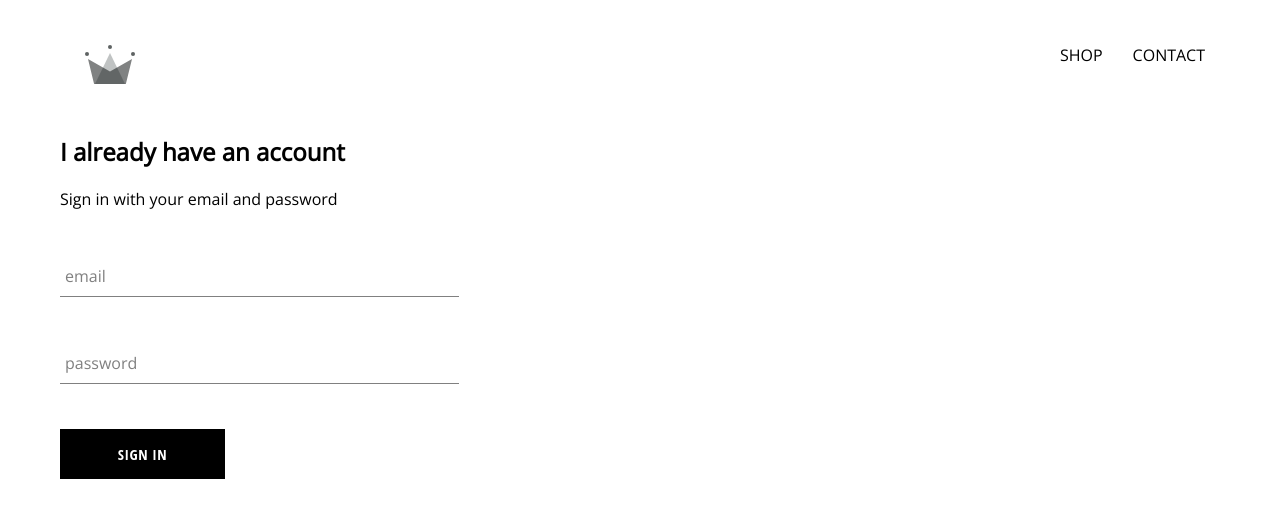
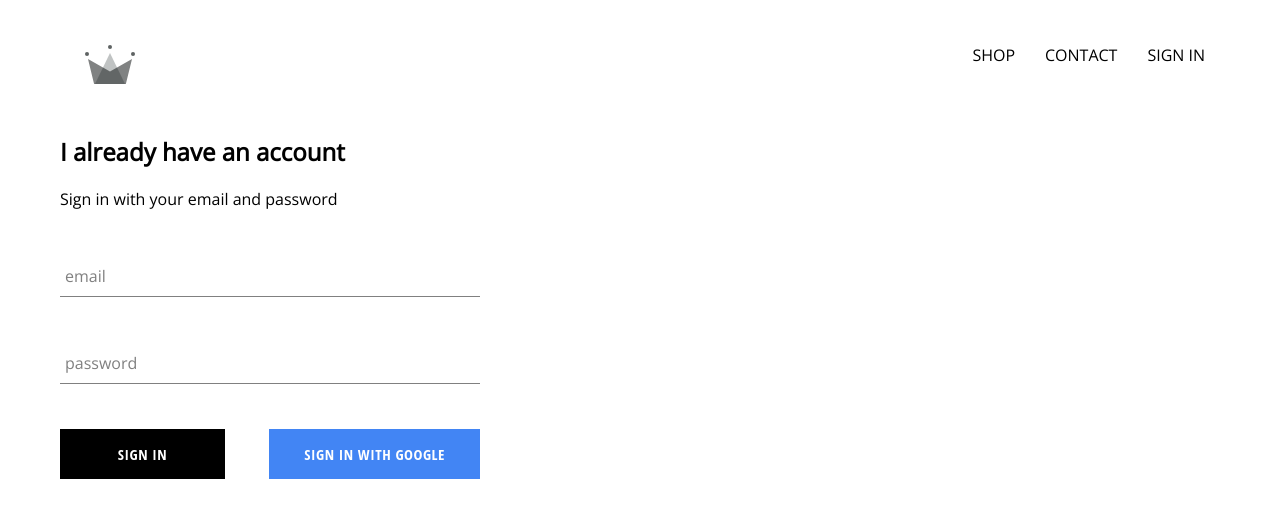
Before and after one commit to GypsyRobot/crwn-clothing, a React (Create React App) app: page /signin in a window 1280 px wide. Shown: the top 518 px of the page. Built offline with nearby package versions, Linux system fonts and the light colour scheme; no server answers.

Commit message:
criei login e logout com firebase

```diff
--- a/package.json
+++ b/package.json
@@ -6,6 +6,7 @@
     "@testing-library/jest-dom": "^5.11.4",
     "@testing-library/react": "^11.1.0",
     "@testing-library/user-event": "^12.1.10",
+    "firebase": "^8.7.0",
     "node-sass": "4.12.0",
     "react": "^17.0.2",
     "react-dom": "^17.0.2",
--- a/src/App.css
+++ b/src/App.css
@@ -1,5 +1,5 @@
 body {
-  font-family: 'Open Sans';
+  font-family: "Open Sans";
   padding: 20px 60px;
 }
 
@@ -7,3 +7,7 @@
   text-decoration: none;
   color: black;
 }
+
+* {
+  box-sizing: border-box;
+}
--- a/src/App.js
+++ b/src/App.js
@@ -8,10 +8,34 @@
 import SignInAndSignUpPage from './pages/sign-in-and-sign-up/sign-in-and-sign-up.component.jsx';
 import Header from './components/header/header.component.jsx';
 
-function App() {
+import { auth } from './firebase/firebase.utils';
+
+class App extends React.Component {
+  constructor() {
+    super();
+
+    this.state = {
+      currentUser: null
+    }
+  }
+
+  unsubscribeFromAuth = null;
+
+  componentDidMount() {
+    this.unsubscribeFromAuth = auth.onAuthStateChanged(user => {
+      this.setState({ currentUser: user });
+      console.log(user);
+    })
+  }
+
+  componentWillUnmount() {
+    this.unsubscribeFromAuth();
+  }
+
+  render() {
     return (
       <div>
-      <Header />
+        <Header currentUser={this.state.currentUser} />
         <Switch>
           <Route exact path='/' component={HomePage} />
           <Route path='/shop' component={ShopPage} />
@@ -20,5 +44,6 @@
       </div>
     );
   }
+}
 
 export default App;
--- a/src/components/custom-button/custom-button.component.jsx
+++ b/src/components/custom-button/custom-button.component.jsx
@@ -2,8 +2,8 @@
 
 import './custom-button.styles.scss';
 
-const CustomButton = ({ children, ...otherProps }) => (
-  <button className='custom-button' {...otherProps}>
+const CustomButton = ({ children, isGoogleSignIn, ...otherProps }) => (
+  <button className={`${isGoogleSignIn ? 'google-sign-in' : ''} custom-button`} {...otherProps}>
     {children}
   </button>
 );
--- a/src/components/custom-button/custom-button.styles.scss
+++ b/src/components/custom-button/custom-button.styles.scss
@@ -9,7 +9,7 @@
   background-color: black;
   color: white;
   text-transform: uppercase;
-  font-family: 'Open Sans Condensed';
+  font-family: "Open Sans Condensed";
   font-weight: bolder;
   border: none;
   cursor: pointer;
@@ -19,4 +19,14 @@
     color: black;
     border: 1px solid black;
   }
+
+  &.google-sign-in {
+    background-color: #4285f4;
+    color: white;
+
+    &:hover {
+      background-color: #357ae8;
+      border: none;
+    }
+  }
 }
--- a/src/components/header/header.component.jsx
+++ b/src/components/header/header.component.jsx
@@ -1,11 +1,13 @@
 import React from 'react';
 import { Link } from 'react-router-dom';
+
+import { auth } from '../../firebase/firebase.utils';
 
 import { ReactComponent as Logo } from '../../assets/crown.svg';
 
 import './header.styles.scss';
 
-const Header = () => (
+const Header = ({ currentUser }) => (
   <div className='header'>
     <Link className='logo-container' to='/'>
       <Logo className='logo' />
@@ -17,6 +19,12 @@
       <Link className='option' to='/contact'>
         CONTACT
       </Link>
+      {
+        currentUser ?
+          <div className='option' onClick={() => auth.signOut()} >SIGN OUT</div>
+          :
+          <Link className='option' to='SignIn'>SIGN IN</Link>
+      }
     </div>
   </div>
 );
--- a/src/components/header/header.styles.scss
+++ b/src/components/header/header.styles.scss
@@ -20,6 +20,7 @@
 
     .option {
       padding: 10px 15px;
+      cursor: pointer;
     }
   }
 }
--- a/src/components/sign-in/sig-in.component.jsx
+++ b/src/components/sign-in/sig-in.component.jsx
@@ -2,6 +2,8 @@
 
 import FormInput from '../form-input/form-input.component';
 import CustomButton from '../custom-button/custom-button.component';
+
+import { SignInWithGoogle } from '../../firebase/firebase.utils';
 
 import './sign-in.styles.scss';
 
@@ -51,8 +53,10 @@
             handleChange={this.handleChange}
             label='password'
             required />
-
-          <CustomButton type='submit'>Sign In</CustomButton>
+          <div className=' buttons'>
+            <CustomButton type='submit'>Sign In</CustomButton>
+            <CustomButton onClick={SignInWithGoogle} isGoogleSignIn>Sign In with Google</CustomButton>
+          </div>
         </form>
 
       </div>
--- a/src/components/sign-in/sign-in.styles.scss
+++ b/src/components/sign-in/sign-in.styles.scss
@@ -1,5 +1,5 @@
 .sign-in {
-  width: 30vw;
+  width: 420px;
   display: flex;
   flex-direction: column;
 
@@ -7,3 +7,8 @@
     margin: 10px 0px;
   }
 }
+
+.buttons {
+  display: flex;
+  justify-content: space-between;
+}
--- /dev/null
+++ b/src/firebase/firebase.utils.js
@@ -0,0 +1,25 @@
+import firebase from 'firebase/app';
+import 'firebase/firestore';
+import 'firebase/auth';
+
+const config = {
+  apiKey: "AIzaSyAu6G-kxQXc1vVof8D-iZFbQ1sHG2ElWQA",
+  authDomain: "crwn-db-84abc.firebaseapp.com",
+  projectId: "crwn-db-84abc",
+  storageBucket: "crwn-db-84abc.appspot.com",
+  messagingSenderId: "860337511710",
+  appId: "1:860337511710:web:178b4974b0122e36ee7d0f"
+};
+
+
+firebase.initializeApp(config);
+
+export const auth = firebase.auth();
+export const firestore = firebase.firestore();
+
+const provider = new firebase.auth.GoogleAuthProvider();
+provider.setCustomParameters({ prompt: 'select_account' });
+
+export const SignInWithGoogle = () => auth.signInWithPopup(provider);
+
+export default firebase;
```
Also changed, not shown: 1 other file (tests, documents, lock files or other folders). Lines whose indentation alone changed are shown as unchanged.
